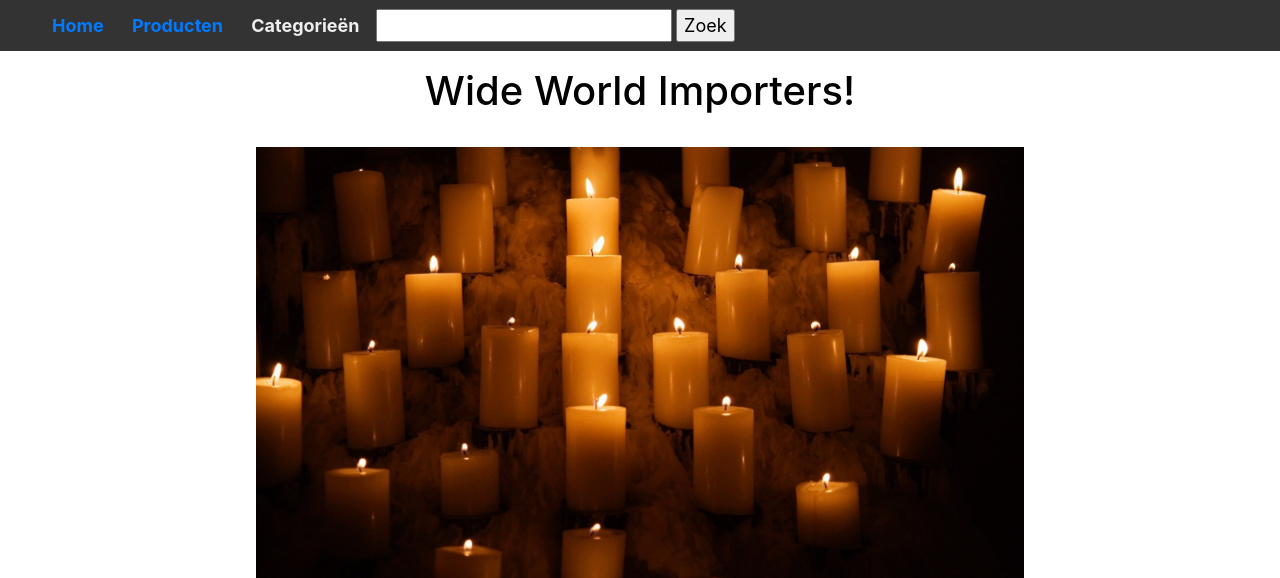
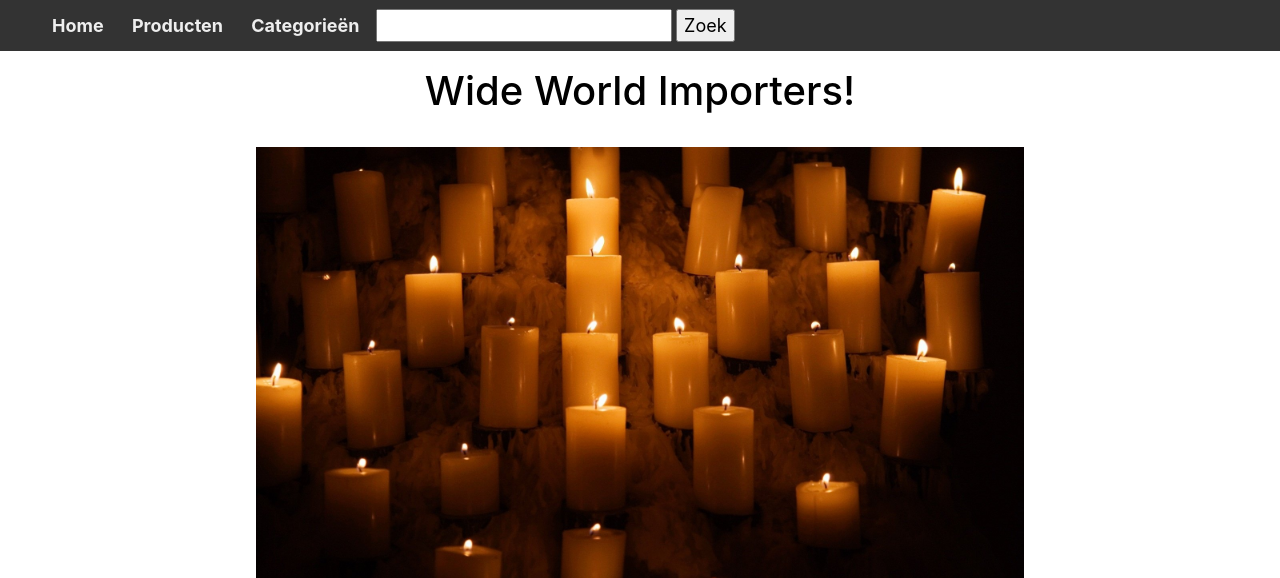
Before and after one commit to siemharmen/projectkbs, a PHP site: page / in a window 1280 px wide. Shown: the top 578 px of the page. Run offline with PHP 8.4, Linux system fonts and the light colour scheme; data that the repository does not hold is empty.

Commit message:
navbar style moet nog naar gekeken worden

```diff
--- a/navbar.php
+++ b/navbar.php
@@ -7,13 +7,9 @@ $categorieën = AlleCategorieënOpVragen();
 
 <nav>
     <ul>
-    <li><a href="index.php">Home</a></li>
-    <li><a href="ProductPagina.php">Producten</a></li>
-    <!---->
-    <!--<li>-->
-    <!--    --><?php //toonCategoryOpScherm($categorieën); ?>
-    <!--</li>-->
-    <!---->
+    <li><a class='navbarlink' href="index.php">Home</a></li>
+    <li><a class='navbarlink' href="ProductPagina.php">Producten</a></li>
+
 
     <li class="dropdown">Categorieën
         <ul class="dropdown-content">
@@ -21,6 +17,10 @@ $categorieën = AlleCategorieënOpVragen();
             <?php toonCategoryOpScherm($categorieën); ?>
         </ul>
     </li>
+
+
+
+
 
 
     <!--zoekbalk-->
--- a/styles.css
+++ b/styles.css
@@ -31,7 +31,8 @@ h1 {
 
 
 
-nav {
+
+nav{
     background-color: #333;
     color: #eee;
     font-size: 18px;
@@ -40,6 +41,10 @@ nav {
     text-align: left;
 
 
+}
+
+.navbarlink{
+    color: #eee;
 }
 
 nav li {
@@ -51,7 +56,8 @@ nav li {
 }
 
 nav li:hover{
-    background-color: #333;
+    background-color: white;
+    color:black;
 
 }
 
@@ -78,8 +84,6 @@ nav li:hover{
     display: block;
 }
 
-
-
 .zoekbalk{
     margin-top: 0.5%;
     display: inline-block;
```
